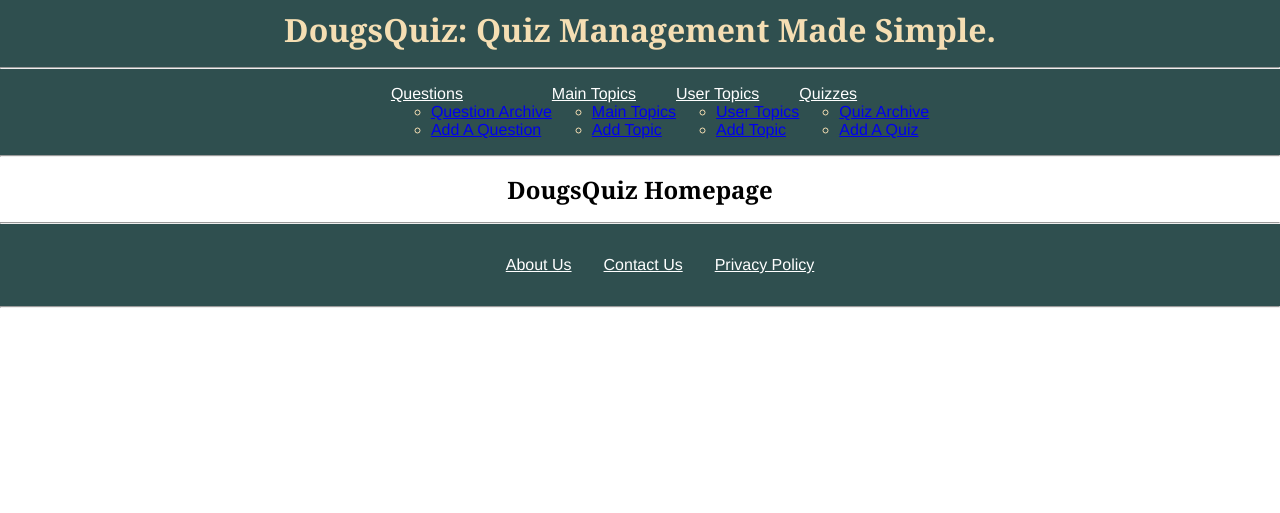
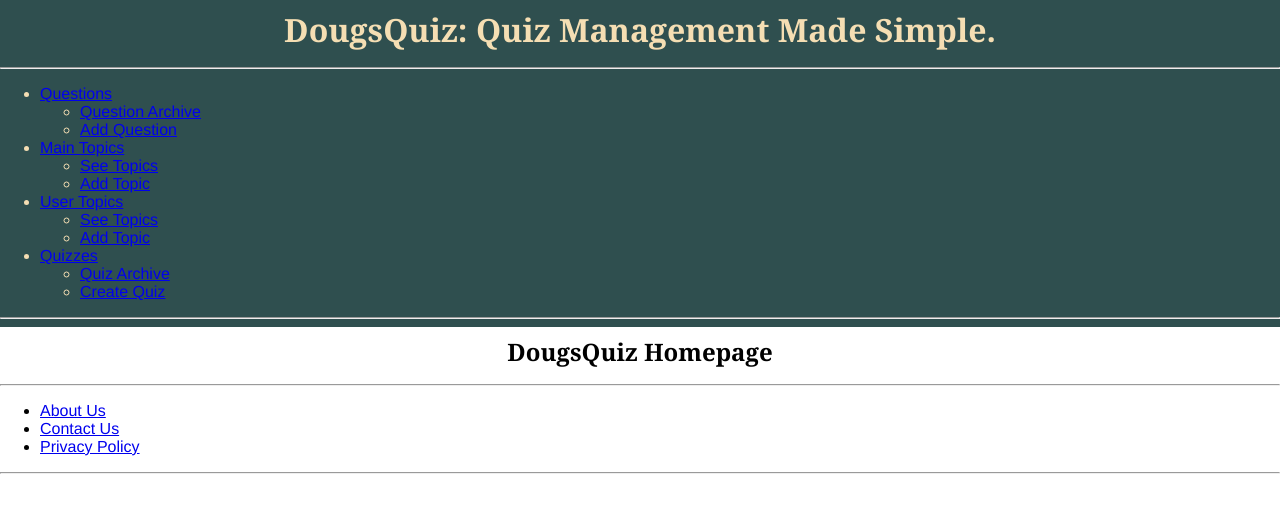
Before and after one commit to Dougmac21/QuizzR, a Flask app: page / in a window 1280 px wide. Shown: the top 513 px of the page. Run offline with Flask 2, Linux system fonts and the light colour scheme.

Commit message:
HTML and CSS work........

```diff
--- a/pub_quiz_app/static/style.css
+++ b/pub_quiz_app/static/style.css
@@ -10,34 +10,24 @@
     font-family: "Helvetica Neue", arial, sans-serif; font-size: 16px;
   }
 
-  body > header {
+  #grid-container {
+    display: grid;
+    grid-template-areas:
+      'header header'
+      'menuwrapper main'
+      'footer footer';
+    grid-template-columns: 3fr 7fr;
+    }
+
+  body > div > header {
     background-color: darkslategray;
     color: wheat;
-  }
-
-
-/* ***************************************************************************** */
-                                      /* NAVBAR */
-/* ***************************************************************************** */
-
-
-  .menu {
-    display: flex;
-    flex-flow: row wrap;
-    justify-content: center;
-  }
-
-  nav > ul {
-    list-style: none;
-    color: wheat;
-  }
-
-  nav > ul >li {
+    grid-area: header;
 
   }
 
-  nav > ul > li > a {
-    color: white;
+  #container {
+    grid-area: container;
   }
 
 
@@ -130,11 +120,12 @@
                                       /* FOOTER */
 /* ***************************************************************************** */
 
-  body > footer {
+  body > div > footer {
     background-color: darkslategrey;
+    grid-area: footer;
   }
 
-  body > footer > ul {
+  body > div > footer > ul {
     text-align: center;
     display: flex;
     flex-direction: row;
@@ -144,10 +135,10 @@
     color: wheat;
   }
 
-  body > footer > ul > li {
+  body > div > footer > ul > li {
     padding: 16px;
   }
 
-  body > footer > ul > li > a{
+  body > div > footer > ul > li > a{
     color: white;
   }
--- a/pub_quiz_app/templates/base.html
+++ b/pub_quiz_app/templates/base.html
@@ -7,29 +7,30 @@
     <title>DougsQuiz</title>
 </head>
 <body>
+    <div id="grid-container">
         <header>
             <h1 id="base_h1">DougsQuiz: Quiz Management Made Simple.</h1>
             <hr>
             <nav>
-            <ul class="menu">
+                <ul id="menuwrapper">
 
                     <li class="item_with_submenu"><a href="#">Questions</a>
                         <ul class="submenu">
                             <li class="subitem"><a href="/questions">Question Archive</a></li>
-                        <li class="subitem"><a href="/questions/new">Add A Question</a></li>
+                            <li class="subitem"><a href="/questions/new">Add Question</a></li>
                         </ul>
                     </li>
 
                     <li class="item_with_submenu"><a href="#">Main Topics</a>
                         <ul class="submenu">
-                        <li class="subitem"><a href="/topics">Main Topics</a></li>
+                            <li class="subitem"><a href="/topics">See Topics</a></li>
                             <li class="subitem"><a href="/topics/new">Add Topic</a></li>
                         </ul>
                     </li>
 
                     <li class="item_with_submenu"><a href="#">User Topics</a>
                         <ul class="submenu">
-                        <li class="subitem"><a href="/user_topics">User Topics</a></li>
+                            <li class="subitem"><a href="/user_topics">See Topics</a></li>
                             <li class="subitem"><a href="/user_topics/new">Add Topic</a></li>
                         </ul>
                     </li>
@@ -37,7 +38,7 @@
                     <li class="item_with_submenu"><a href="#">Quizzes</a>
                         <ul class="submenu">
                             <li class="subitem"><a href="/quizzes">Quiz Archive</a></li>
-                        <li class="subitem"><a href="/quizzes/new">Add A Quiz</a></li>
+                            <li class="subitem"><a href="/quizzes/new">Create Quiz</a></li>
                     </ul>
                     </li>
 
@@ -46,6 +47,7 @@
             <hr>
 
         </header>
+    </div>
 
     <div class="container">
         {%  block content  %}
```
Also changed, not shown: pub_quiz_app/static/menuwrapper.css (added, +62 -0 lines). Lines whose indentation alone changed are shown as unchanged.
